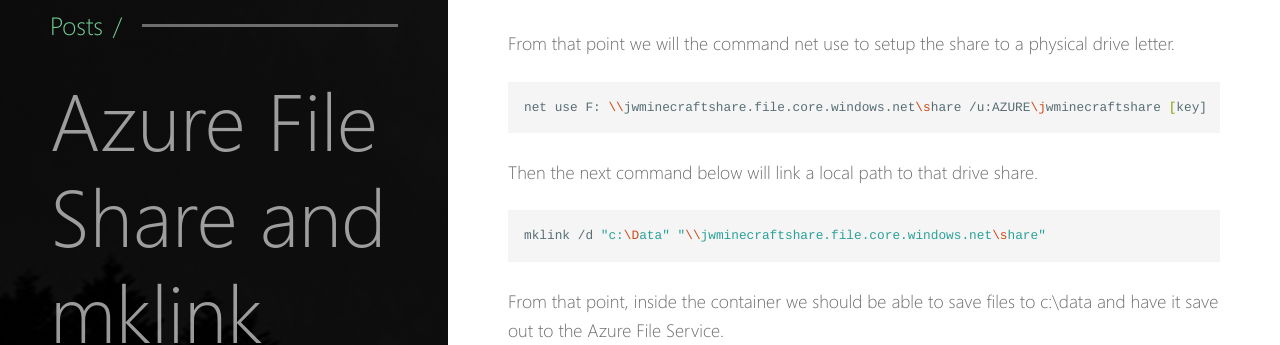
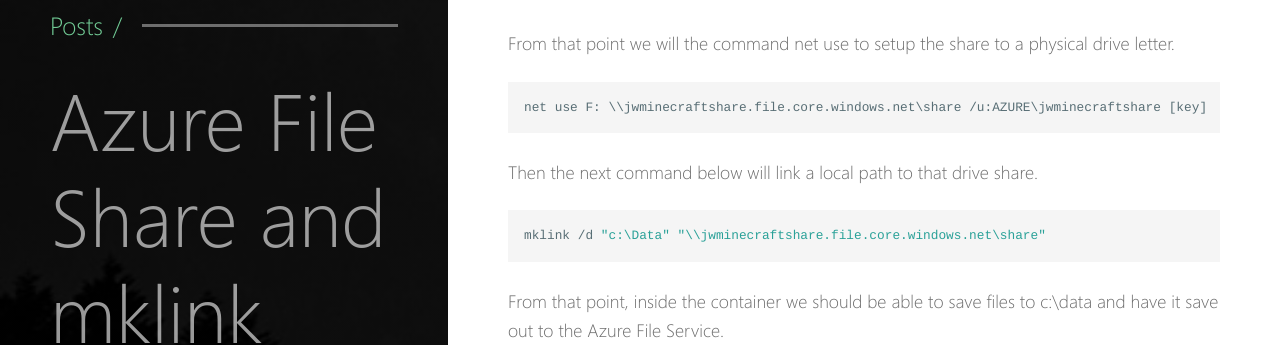
Before and after one commit to jwendl/jwendl.github.io, a Jekyll site: the page built from _posts/2017-09-14-azure-file-share-mklink.md, in a window 1280 px wide. Shown: the part 1835-2180 px from the top of the page. Built offline with Jekyll 4.4.1, drawn with Linux system fonts in a browser that asks for light colours; a script that is not in the unit is left out.

Commit message:
Trying to fix syntax highlighting.

````diff
--- a/_posts/2017-09-14-azure-file-share-mklink.md
+++ b/_posts/2017-09-14-azure-file-share-mklink.md
@@ -20,13 +20,13 @@
 
 From that point we will the command net use to setup the share to a physical drive letter.
 
-``` sh
+``` powershell
 net use F: \\jwminecraftshare.file.core.windows.net\share /u:AZURE\jwminecraftshare [key]
 ```
 
 Then the next command below will link a local path to that drive share.
 
-``` sh
+``` powershell
 mklink /d "c:\Data" "\\jwminecraftshare.file.core.windows.net\share"
 ```
 
````
